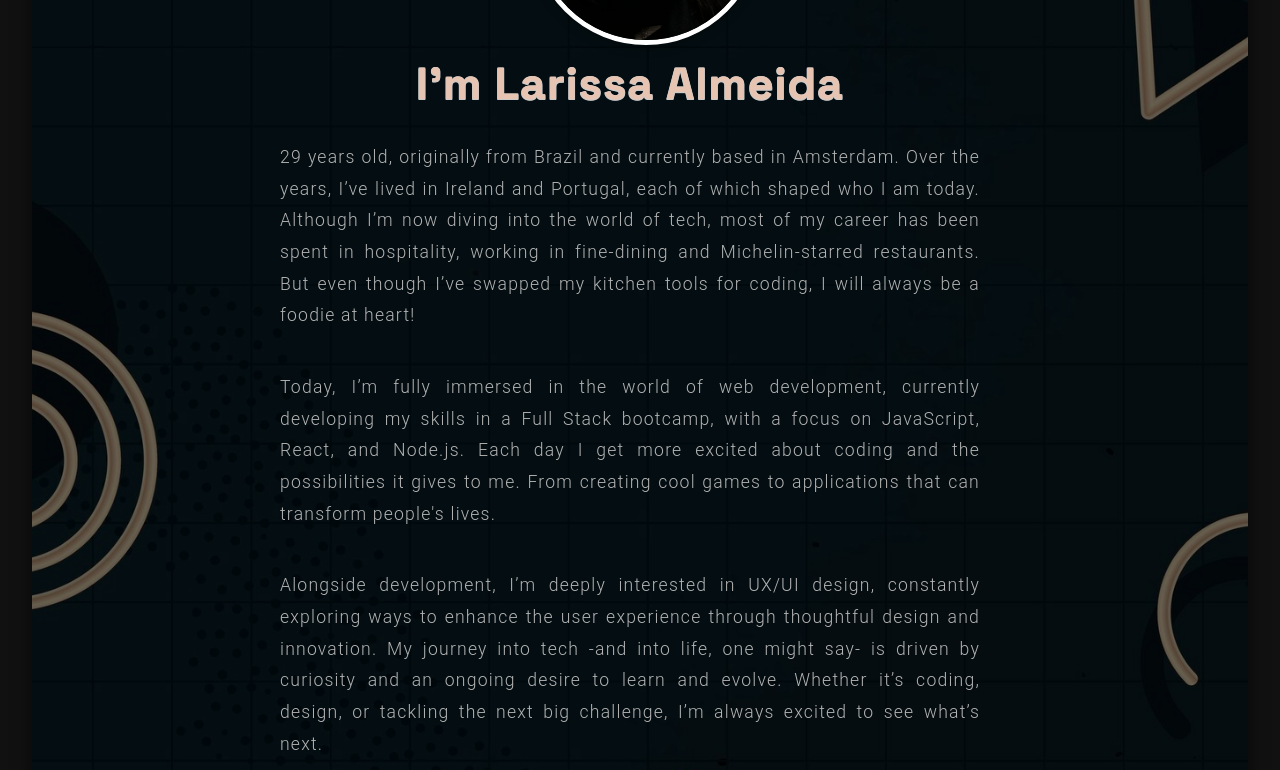
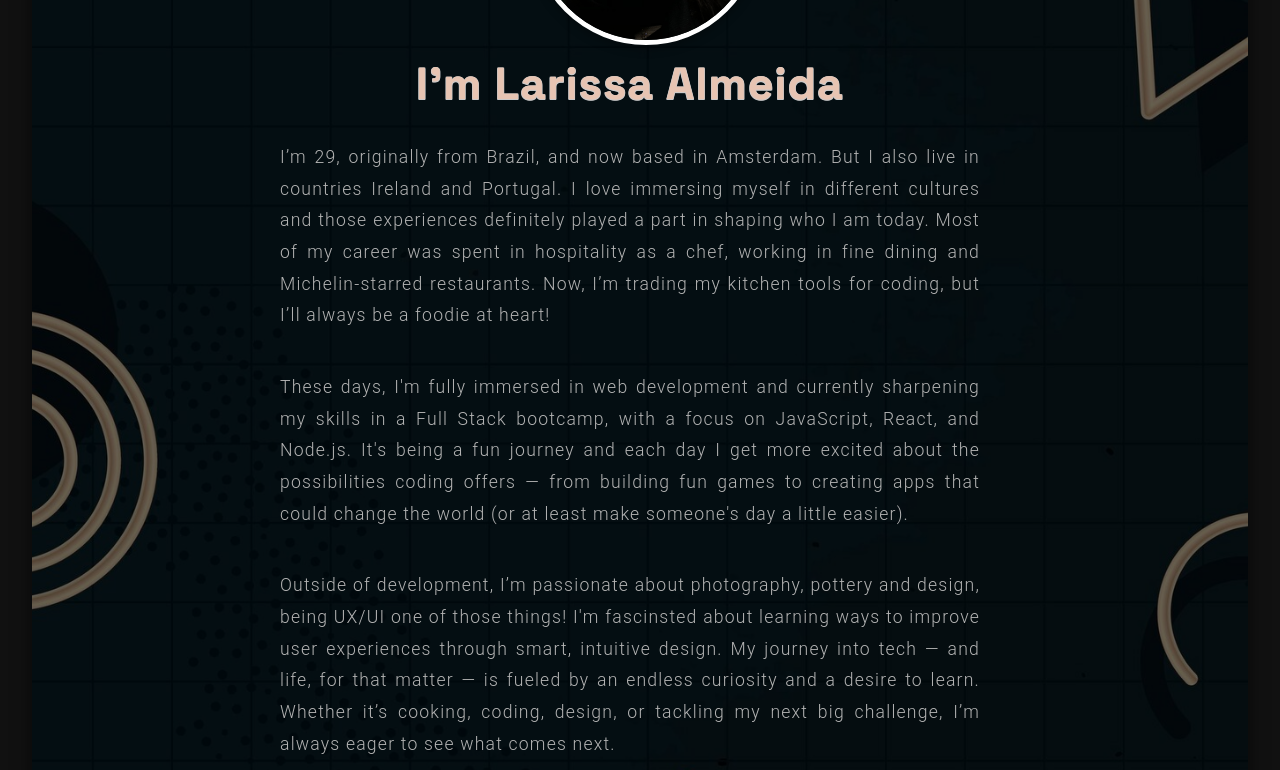
Before and after one commit to Larissa-oa/portifolio, a React (Vite) app: page /about in a window 1280 px wide. Shown: the part 280-1050 px from the top of the page. Built offline with nearby package versions, Linux system fonts and the light colour scheme.

Commit message:
text-changes

```diff
--- a/src/pages/AboutPage.jsx
+++ b/src/pages/AboutPage.jsx
@@ -50,15 +50,9 @@ const AboutPage = () => {
 
         <div className="about-text">
           <h1>I'm Larissa Almeida</h1>
-          <p style={pTagStyles}>
-            29 years old, originally from Brazil and currently based in Amsterdam. Over the years, I’ve lived in Ireland and Portugal, each of which shaped who I am today. Although I’m now diving into the world of tech, most of my career has been spent in hospitality,  working in fine-dining and Michelin-starred restaurants. But even though I’ve swapped my kitchen tools for coding, I will always be a foodie at heart!
-          </p>
-          <p style={pTagStyles}>
-            Today, I’m fully immersed in the world of web development, currently developing my skills in a Full Stack bootcamp, with a focus on JavaScript, React, and Node.js. Each day I get more excited about coding and the possibilities it gives to me. From creating cool games to applications that can transform people's lives.
-          </p>
-          <p style={pTagStyles}>
-            Alongside development, I’m deeply interested in UX/UI design, constantly exploring ways to enhance the user experience through thoughtful design and innovation. My journey into tech -and into life, one might say- is driven by curiosity and an ongoing desire to learn and evolve. Whether it’s coding, design, or tackling the next big challenge, I’m always excited to see what’s next.
-          </p>
+          <p style={pTagStyles}> I’m 29, originally from Brazil, and now based in Amsterdam. But I also live in countries Ireland and Portugal. I love immersing myself in different cultures and those experiences definitely played a part in shaping who I am today. Most of my career was spent in hospitality as a chef, working in fine dining and Michelin-starred restaurants. Now, I’m trading my kitchen tools for coding, but I’ll always be a foodie at heart! </p>
+          <p style={pTagStyles}> These days, I'm fully immersed in web development and currently sharpening my skills in a Full Stack bootcamp, with a focus on JavaScript, React, and Node.js. It's being a fun journey and each day I get more excited about the possibilities coding offers — from building fun games to creating apps that could change the world (or at least make someone's day a little easier). </p>
+          <p style={pTagStyles}> Outside of development, I’m passionate about photography, pottery and design, being UX/UI one of those things! I'm fascinsted about learning ways to improve user experiences through smart, intuitive design. My journey into tech — and life, for that matter — is fueled by an endless curiosity and a desire to learn. Whether it’s cooking, coding, design, or tackling my next big challenge, I’m always eager to see what comes next.</p>
         </div>
       </section>
 
--- a/src/pages/PortfolioPage.jsx
+++ b/src/pages/PortfolioPage.jsx
@@ -64,7 +64,7 @@ const PortfolioPage = () => {
               <img src={game} alt="Project 1" className="portfolio-project-image" />
               </a>
               <div className="portfolio-project-description">
-                <p>This is my first project where I built a simple game using Vanilla JS.</p>
+                <p>Game using Vanilla JS. Not responsive -Yet!</p>
                 <p>Languages used: HTML5, Vanilla JS, CSS.</p>
               </div>
             </div>
@@ -78,7 +78,7 @@ const PortfolioPage = () => {
               <img src={recipe} alt="Project 2" className="portfolio-project-image"  id="recipe"/>
               </a>
               <div className="portfolio-project-description">
-                <p>This is a recipe website I created using React. The site allows users to browse recipes and do simple interactions.</p>
+                <p>Recipe website using React. The site allows users to browse recipes and do simple interactions. Responsiviness in development.</p>
                 <p>Languages used: HTML5, React, Node.js, CSS.</p>
               </div>
             </div>
```
